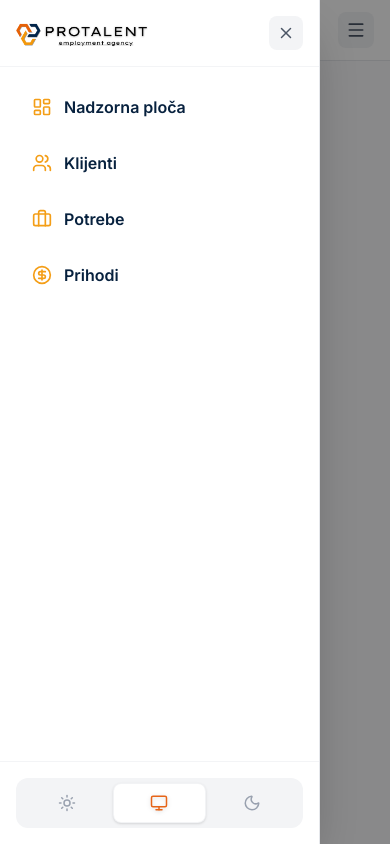
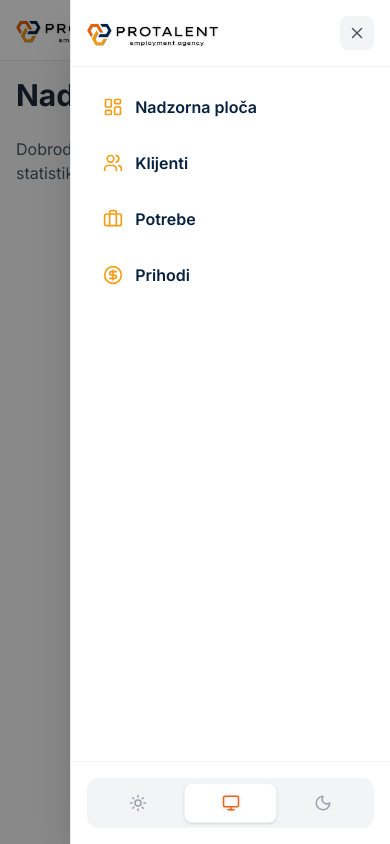
Before and after one commit to penzinho/protalent, a Next.js app: page / in a window 390 px wide. Both pictures are taken after a click on the button "Otvori izbornik". Built offline with nearby package versions, Linux system fonts and the light colour scheme.

Commit message:
Mobile friendly v2

```diff
--- a/src/components/Sidebar.tsx
+++ b/src/components/Sidebar.tsx
@@ -152,7 +152,7 @@ export default function Sidebar() {
             aria-label="Zatvori izbornik"
           />
 
-          <aside className="relative h-full w-[82vw] max-w-[320px] bg-white dark:bg-[#05182d] border-r border-gray-200 dark:border-brand-navy shadow-2xl flex flex-col">
+          <aside className="absolute right-0 top-0 h-full w-[82vw] max-w-[320px] bg-white dark:bg-[#05182d] border-l border-gray-200 dark:border-brand-navy shadow-2xl flex flex-col">
             <div className="px-4 py-4 border-b border-gray-100 dark:border-gray-800/50 flex items-center justify-between">
               {renderLogo(false, true)}
               <button
```
